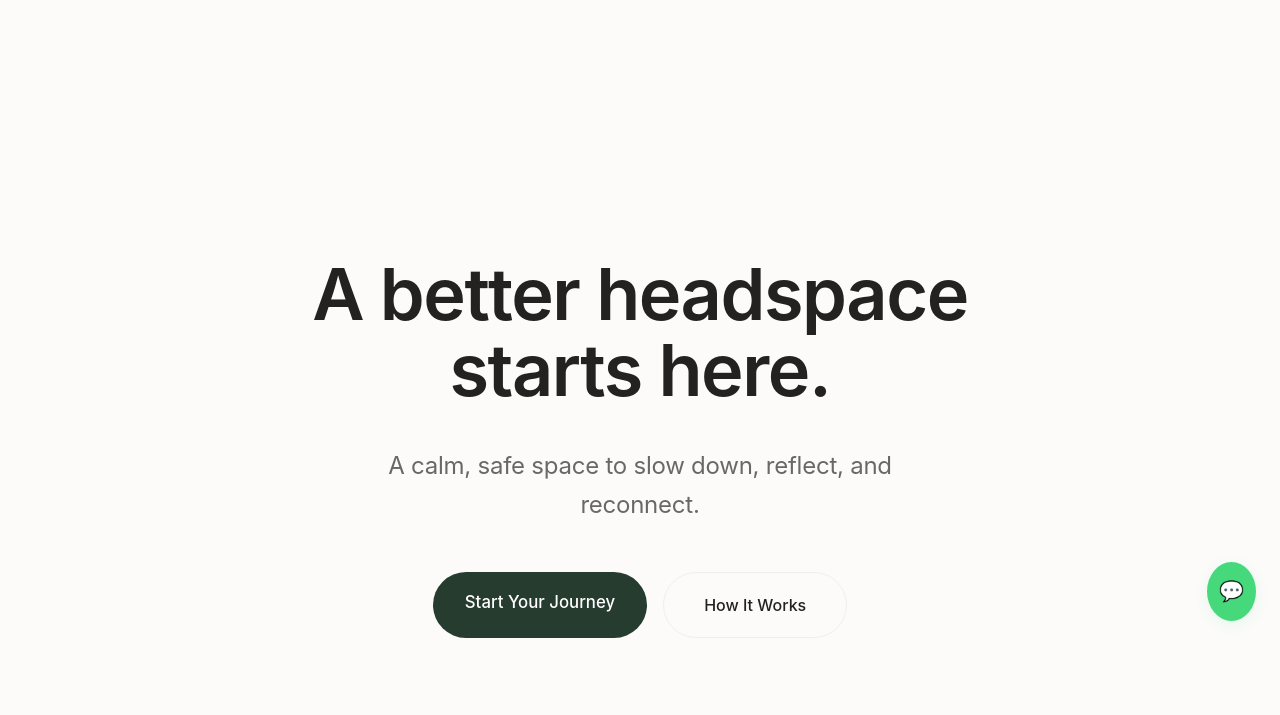
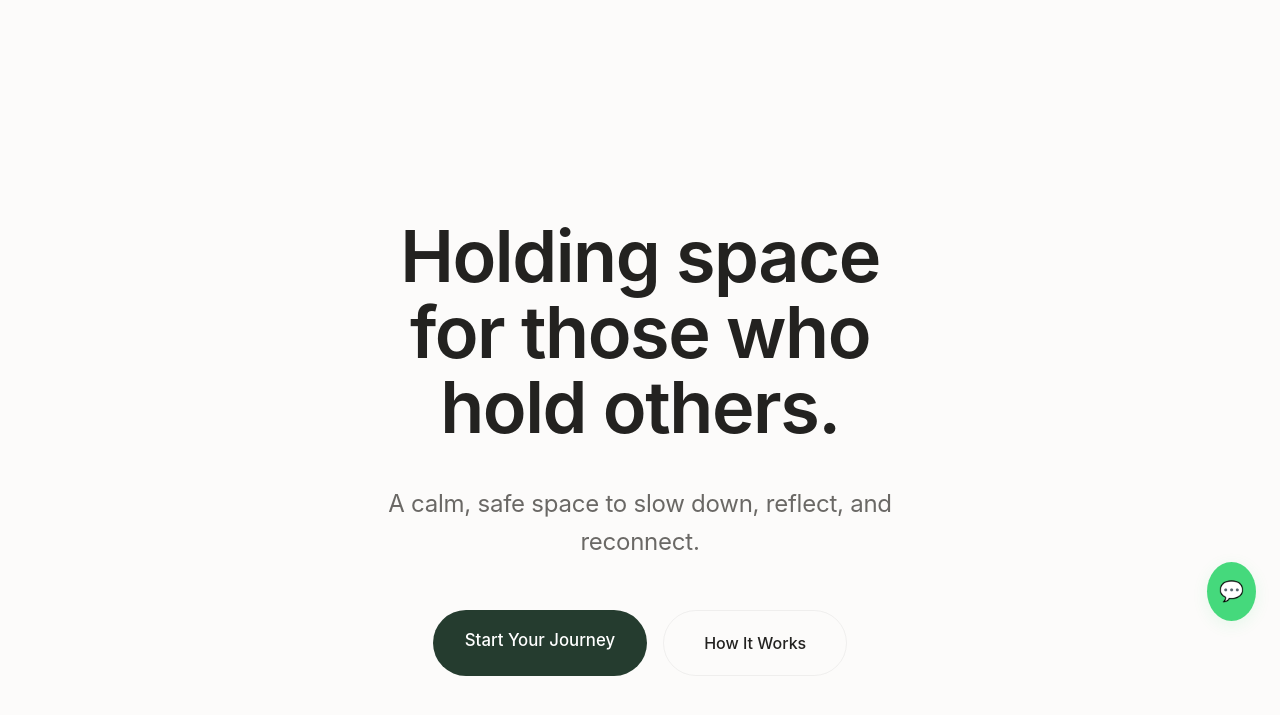
Before and after one commit to HariMakeMoney/Saantham, a plain HTML site: page index.html in a window 1280 px wide. Shown: the part 155-870 px from the top of the page. Drawn offline with Linux system fonts and the light colour scheme; a web font is replaced by a local one.

Commit message:
Hero Text

```diff
--- a/index.html
+++ b/index.html
@@ -36,7 +36,7 @@
     <!-- 1. HERO SECTION -->
     <section class="hero-immersive hero panel" style="position: relative;">
       <div class="container hero-content" style="margin-top: 40px;">
-        <h1 style="margin-bottom: 40px;">A better headspace starts here.</h1>
+        <h1 style="margin-bottom: 40px;">Holding space for those who hold others.</h1>
         <p class="lead" style="max-width: 600px; margin-bottom: 48px;">A calm, safe space to slow down, reflect, and
           reconnect.</p>
         <div class="hero-actions">
```
